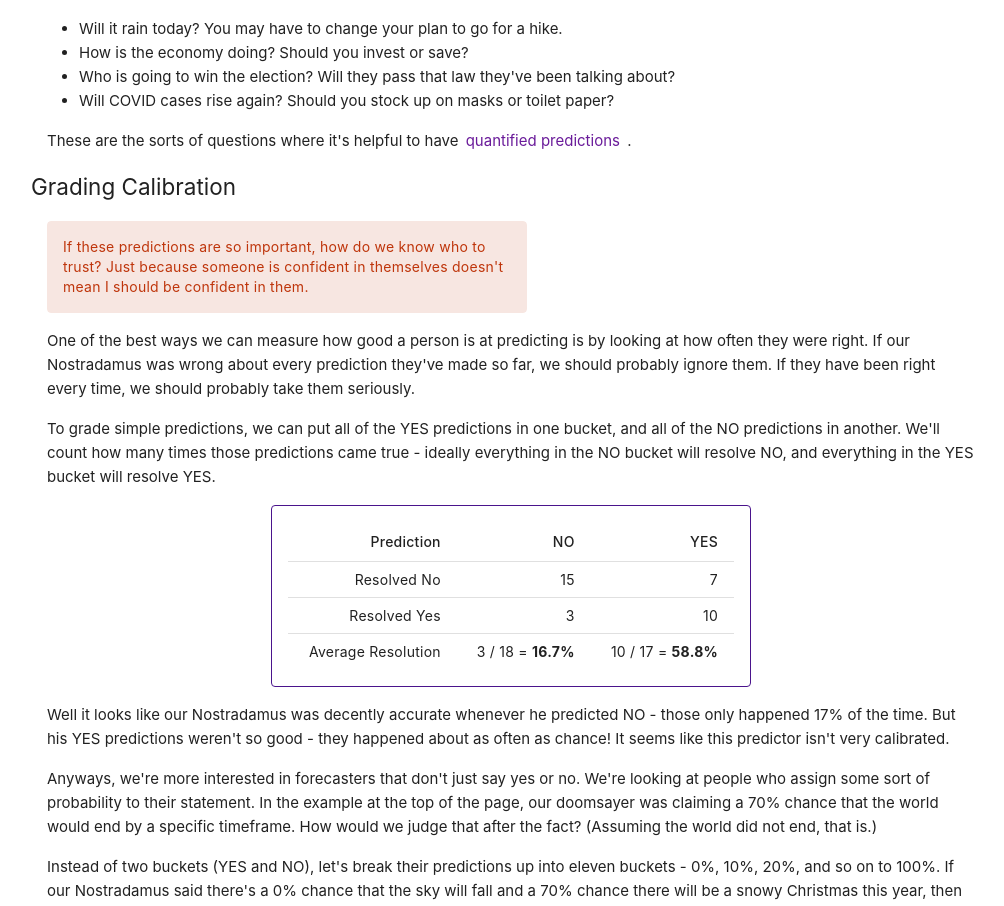
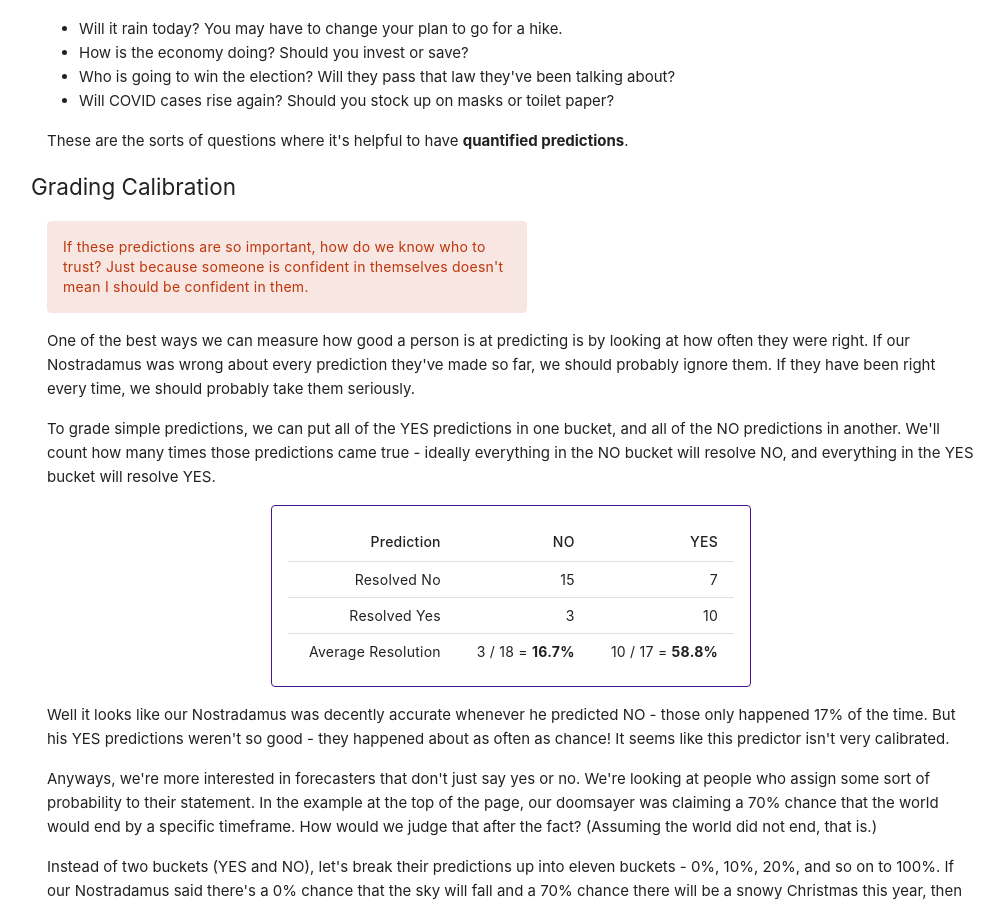
Before and after one commit to wasabipesto/themis, a Vue app in the folder client/: page /introduction in a window 1280 px wide. Shown: the part 903-1809 px from the top of the page, without its empty margins (129-1133 px from the left). Built offline with nearby package versions, Linux system fonts and the light colour scheme.

Commit message:
fix intro chart

```diff
--- a/client/src/views/IntroductionView.vue
+++ b/client/src/views/IntroductionView.vue
@@ -1,21 +1,13 @@
 <script setup>
 import { ref, toRefs } from 'vue'
-import {
-  Chart as ChartJS,
-  Tooltip,
-  Legend,
-  PointElement,
-  LinearScale,
-  LineElement,
-  Title
-} from 'chart.js'
+import { Chart as ChartJS, registerables } from 'chart.js'
 import { Bubble } from 'vue-chartjs'
 import { state } from '@/modules/CommonState.js'
 
 let { show_sidebar_toggle } = toRefs(state)
 show_sidebar_toggle.value = false
 
-ChartJS.register(LinearScale, PointElement, LineElement, Tooltip, Legend, Title)
+ChartJS.register(...registerables)
 
 const sample_calibration_chart_data = ref({
   datasets: [
@@ -224,10 +216,7 @@ const sample_calibration_chart_options = ref({
       <li>Will COVID cases rise again? Should you stock up on masks or toilet paper?</li>
     </ul>
     <p>
-      These are the sorts of questions where it's helpful to have
-      <a href="https://en.wikipedia.org/wiki/Probabilistic_classification">
-        quantified predictions </a
-      >.
+      These are the sorts of questions where it's helpful to have <b>quantified predictions</b>.
     </p>
     <h2>Grading Calibration</h2>
     <p>
```
